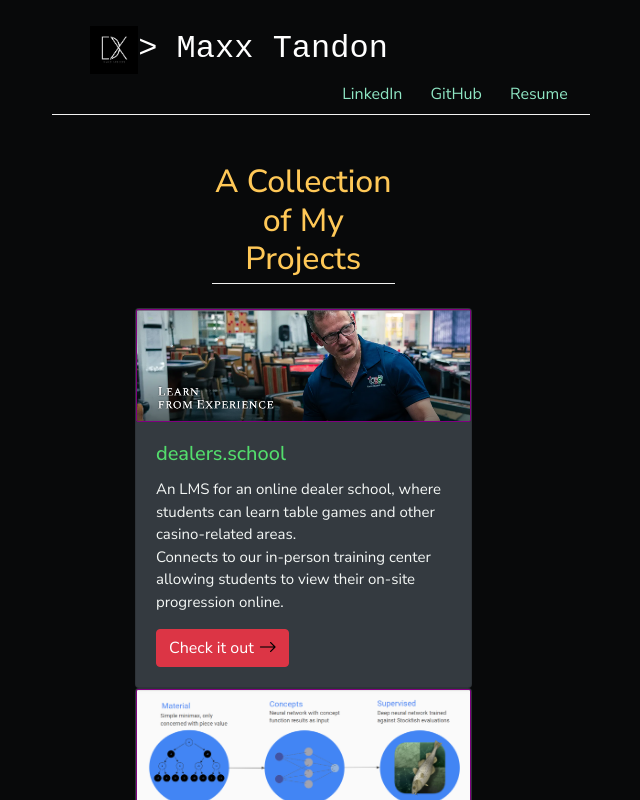
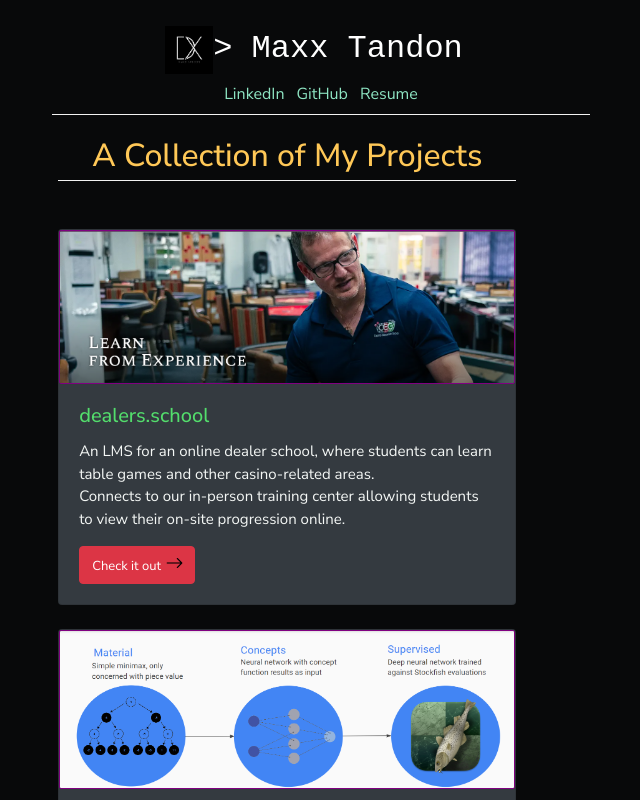
Before and after one commit to doublexmax/personal-website, a React (Create React App) app: page /portfolio in a window 768 px wide. Shown: the top 800 px of the page, without its empty margins (63-703 px from the left). Built offline with nearby package versions, Linux system fonts and the light colour scheme.

Commit message:
make pages reactive for phones & tablets

```diff
--- a/src/Portfolio.js
+++ b/src/Portfolio.js
@@ -27,7 +27,7 @@
                             <div class="card-body">
                                 <h5 class="card-title">A Fischer Random Chess Engine</h5>
                                 <p class="card-text">Multiple machine learning models built to evaluate and play Fischer Random Chess, which is chess with randomized starting positions.</p>
-                                <a href="https://github.com/willredding314/FischerRandom" class="btn btn-danger" target="_blank" rel="noreferrer">Check out the repository <i className="bi bi-arrow-right"></i></a>
+                                <a href="https://github.com/willredding314/FischerRandom" class="btn btn-danger btn-fischer-random" target="_blank" rel="noreferrer">Check out the repository <i className="bi bi-arrow-right"></i></a>
                             </div>
                         </div>
                     </div>
--- a/src/index.css
+++ b/src/index.css
@@ -368,3 +368,90 @@
   animation-fill-mode: forwards;
   -webkit-animation-fill-mode: forwards;
 }
+
+@media (max-width: 768px) {
+  .navbar .links {
+    margin-left: 15%;
+  }
+
+  .navbar a {
+    margin: auto;
+  }
+
+  .home {
+    width: 100%;
+  }
+
+  .row {
+    display: block;
+  }
+
+  .main {
+    width: 100%;
+    max-width: 100%;
+  }
+
+  .extra {
+    margin-top: 10px;
+    width: 100%;
+    max-width: 100%;
+  }
+
+  .experience * {
+    width: 100%;
+    max-width: 100%;
+  }
+
+  .col-9 {
+    width: 100%;
+    max-width: 100%;
+  }
+
+  .content {
+    margin: 0;
+  }
+
+  .card {
+    width: fit-content;
+  }
+
+  .portfolio .row {
+    max-width: 100%;
+    width: 100%;
+    margin:auto;
+  }
+
+  .portfolio-header {
+    width: -webkit-fill-available;
+  }
+
+  .first-row .col-md {
+    display: inline;
+  }
+
+  .btn-danger {
+    font-size: small;
+  }
+
+}
+
+
+@media (min-width: 576px) and (max-width: 768px) {
+  .navbar .links {
+    margin: auto;
+  }
+
+  .content {
+    margin-top: 14px;
+  }
+}
+
+@media (min-width: 768px) and (max-width: 992px) {
+  .col-md {
+    margin-bottom: 2vh;
+  }
+
+  .experience-container {
+    margin-top: 2vh;
+  }
+}
```
